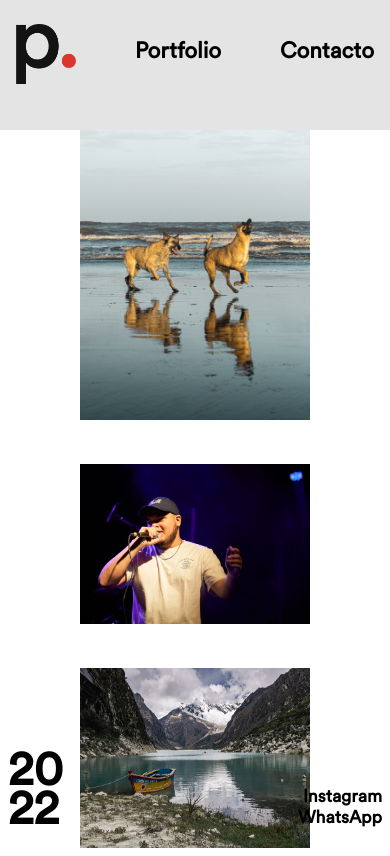
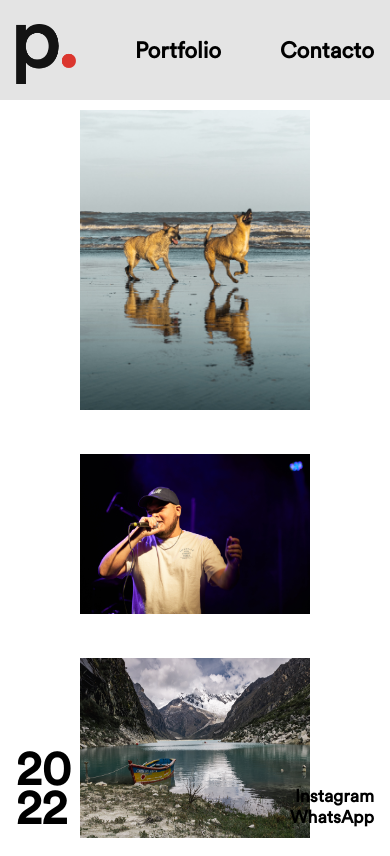
Before and after one commit to cuervofran/pablorinaldi, a website: page pages/portfolio.html in a window 390 px wide. Shown: the top 856 px of the page. Drawn offline with nearby package versions, Linux system fonts and the light colour scheme.

Commit message:
Fixing bugs

```diff
--- a/scss/_header.scss
+++ b/scss/_header.scss
@@ -72,10 +72,18 @@
 .header-portfolio {
     background-color: rgb(228, 228, 228);;
     position:relative;
+    height: 80px;
 }
+
+/* .home {
+    // background-color: rgb(228, 228, 228);;
+    // position:relative;
+    // background: transparent !important;
+} */
 
 
 /* .marketing  {
     color:black;
     border-bottom:5px solid black ;
-}  */
+    }
+*/
--- a/scss/_media-queries.scss
+++ b/scss/_media-queries.scss
@@ -37,8 +37,17 @@
 
     .header {
         padding:0.5rem;
+        width: 100vw;
         // position: relative;
         // background: transparent;
+    }
+
+    nav-item a {
+        margin: 0;
+    }
+
+    .header-portfolio {
+        height: 90px;
     }
 
     .home{
@@ -138,11 +147,10 @@
 
 
 @media screen and (max-width: 550px) {
-
     .logo-responsive {
         display: block;
+    }
 
-    }
     .logo-responsive img {
         display: block;
         width: 60px;
@@ -154,14 +162,16 @@
     }
 
     .header {
+        position: absolute;
         padding:0.5rem 0;
+        height: 100px;
         // background: transparent;
-        position: fixed;
+        /* position: fixed;
         top: 0;
         left: 0;
         width: 100%;
         z-index:1;
-
+     */
         .home-links li a  {
             color: #ffffff;
             font-size: 1.4rem;
@@ -179,7 +189,7 @@
     }
 
     .gallery {
-        padding-top: 120px;
+        padding-top: 110px;
     }
 
     .img {
@@ -217,11 +227,12 @@
     #contact {
         .contact-info{
             font-size: 1.5rem;
+            padding-top: 38vh;
         }
     }
 
     .footer {
-        padding: 1rem 0.5rem;
+        padding: 1rem;
 
        .footer-container {
 
```
Also changed, not shown: styles/styles.css.
